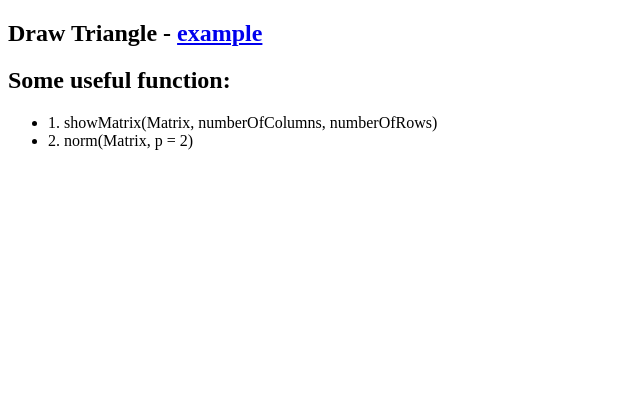
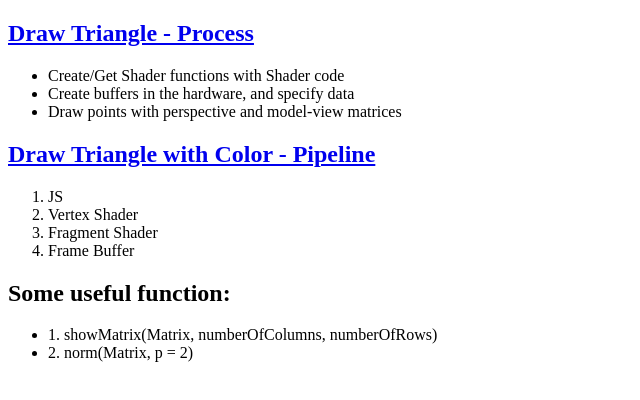
Before and after one commit to breadood/webgl-learning, a plain HTML site: page notes/webgl.html in a window 1280 px wide. Shown: the part 60-460 px from the top of the page, without its empty margins (0-640 px from the left). Drawn offline with Linux system fonts and the light colour scheme.

Commit message:
update progress

```diff
--- a/notes/webgl.html
+++ b/notes/webgl.html
@@ -10,7 +10,22 @@
 
 	<main>
 		<section>
-			<h2>Draw Triangle - <a href="./../reference/lesson01/index.html">example</a></h2>
+			<h2><a href="./../reference/lesson01/index.html">Draw Triangle - Process</a></h2>
+			<ul>
+				<li>Create/Get Shader functions with Shader code</li>
+				<li>Create buffers in the hardware, and specify data</li>
+				<li>Draw points with perspective and model-view matrices</li>
+			</ul>
+		</section>
+
+		<section>
+			<h2><a href="./../reference/lesson02/index.html">Draw Triangle with Color - Pipeline</a></h2>
+			<ol>
+				<li>JS</li>
+				<li>Vertex Shader</li>
+				<li>Fragment Shader</li>
+				<li>Frame Buffer</li>
+			</ol>
 		</section>
 	</main>
 
```
